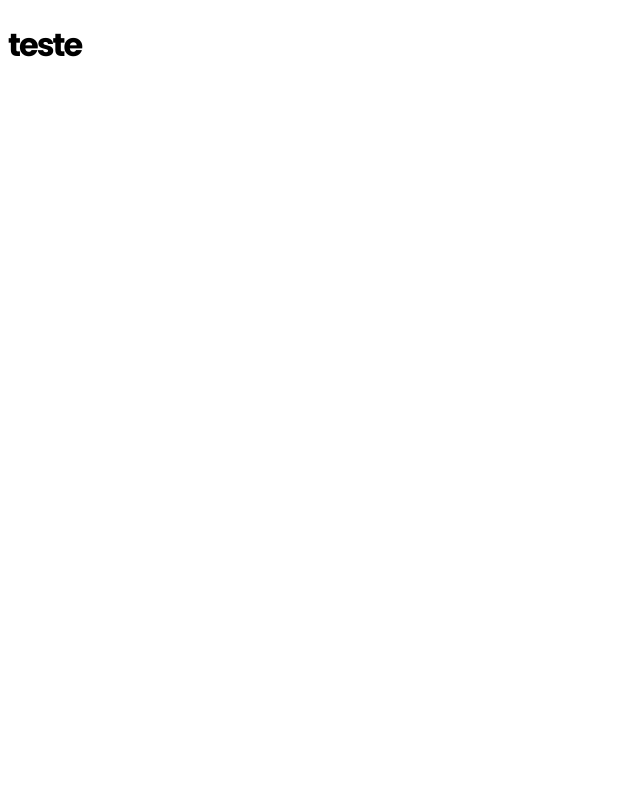
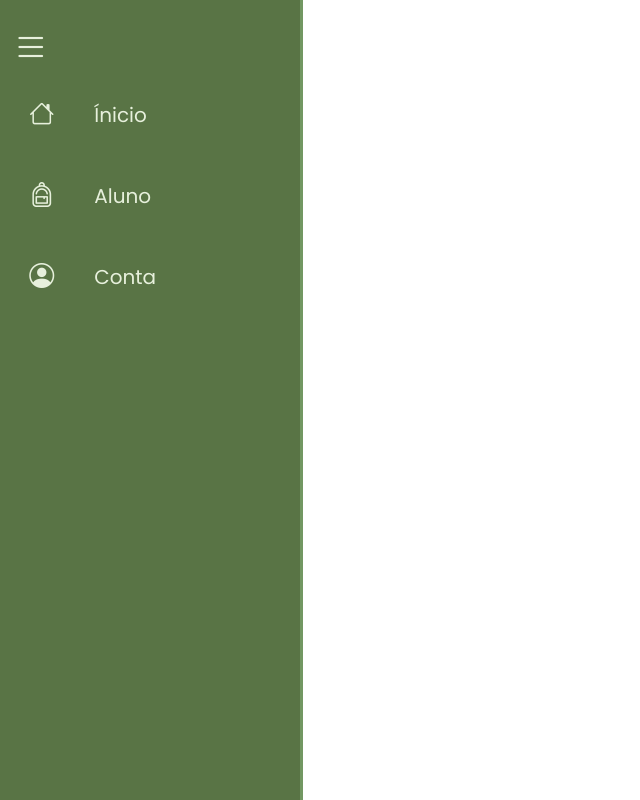
Before and after one commit to felipebuchee/Smart-Gate, a PHP site: page / in a window 1280 px wide. Before the commit the part shown is almost empty. Shown: the whole page, without its empty margins (0-640 px from the left). Run offline with PHP 8.4, Linux system fonts and the light colour scheme.

Commit message:
FIZ O MENU LATERAL

```diff
--- a/index.html
+++ b/index.html
@@ -12,12 +12,42 @@
     <link
         href="https://fonts.googleapis.com/css2?family=Poppins:ital,wght@0,100;0,200;0,300;0,400;0,500;0,600;0,700;0,800;0,900;1,100;1,200;1,300;1,400;1,500;1,600;1,700;1,800;1,900&display=swap"
         rel="stylesheet">
+
+    <link rel="stylesheet" href="https://cdn.jsdelivr.net/npm/bootstrap-icons@1.11.3/font/bootstrap-icons.min.css">
 </head>
 
 <body>
-    <header>
-        <h1>teste</h1>
-    </header>
+
+    <nav class="menu-lat">
+
+        <div class="btn-expnd">
+            <i class="bi bi-list"></i>
+        </div> <!--botao expandir-->
+
+
+        <ul>
+            <li class="item-menu">
+                <a href="#">
+                    <span class="icon"><i class="bi bi-house"></i></span>
+                    <span class="txt-link">Ínicio</span>
+                </a>
+            </li>
+
+            <li class="item-menu">
+                <a href="#">
+                    <span class="icon"><i class="bi bi-backpack"></i></span>
+                    <span class="txt-link">Aluno</span>
+                </a>
+            </li>
+
+            <li class="item-menu">
+                <a href="#">
+                    <span class="icon"><i class="bi bi-person-circle"></i></span>
+                    <span class="txt-link">Conta</span>
+                </a>
+            </li>
+        </ul>
+    </nav>
 </body>
 
 </html>
--- a/style.css
+++ b/style.css
@@ -1,4 +1,70 @@
 * {
     font-family: poppins;
-    letter-spacing: -2px;
+    margin: 0;
+    padding: 0;
+    box-sizing: border-box;
 }
+
+body{
+    height: 100vh;
+}
+
+nav.menu-lat{
+    width: 75px;
+    height: 100%;
+    background-color: #597445;
+    padding: 20px 0 20px 1%;
+    box-shadow: 3px 0 0 #729762;
+    position: fixed;
+    top: 0;
+    left: 0;
+    transition: 1s;
+    overflow: hidden;
+}
+
+nav.menu-lat:hover {
+    width: 300px;
+    transition: 1s;
+}
+
+.btn-expnd{
+    width: 100%;
+    padding-left:px;
+}
+
+.btn-expnd > i{
+    color: #E7F0DC;
+    font-size: 36px;
+    cursor: pointer;
+}
+
+ul {
+    height: 100%;
+    list-style-type: none;
+}
+
+ul li.item-menu{
+    transition: 1s;
+}
+
+ul li.item-menu:hover{
+    background: #729762;
+}
+ul li.item-menu a{
+    color: #E7F0DC;
+    text-decoration: none;
+    font-size: 20px;
+    padding: 20px 4%;
+    display: flex;
+    line-height: 40px;
+
+}
+
+ul li.item-menu a .txt-link{
+    margin-left: 40px;
+}
+
+ul li.item-menu a .icon > i {
+    font-size: 25px;
+    margin-left: 5px;
+}
```
